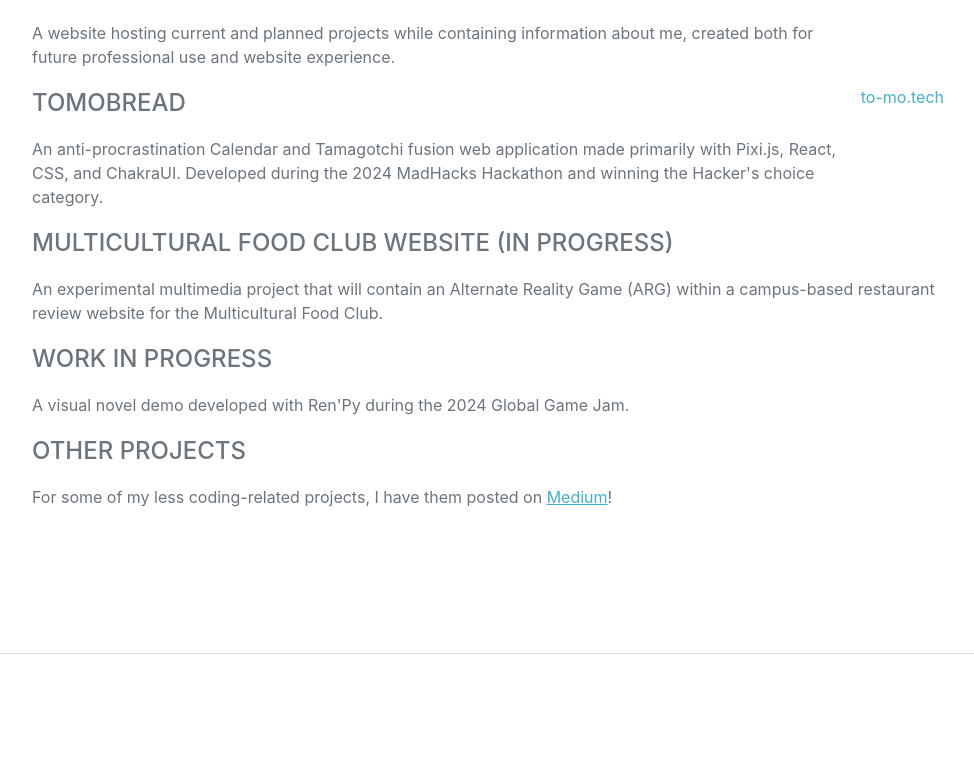
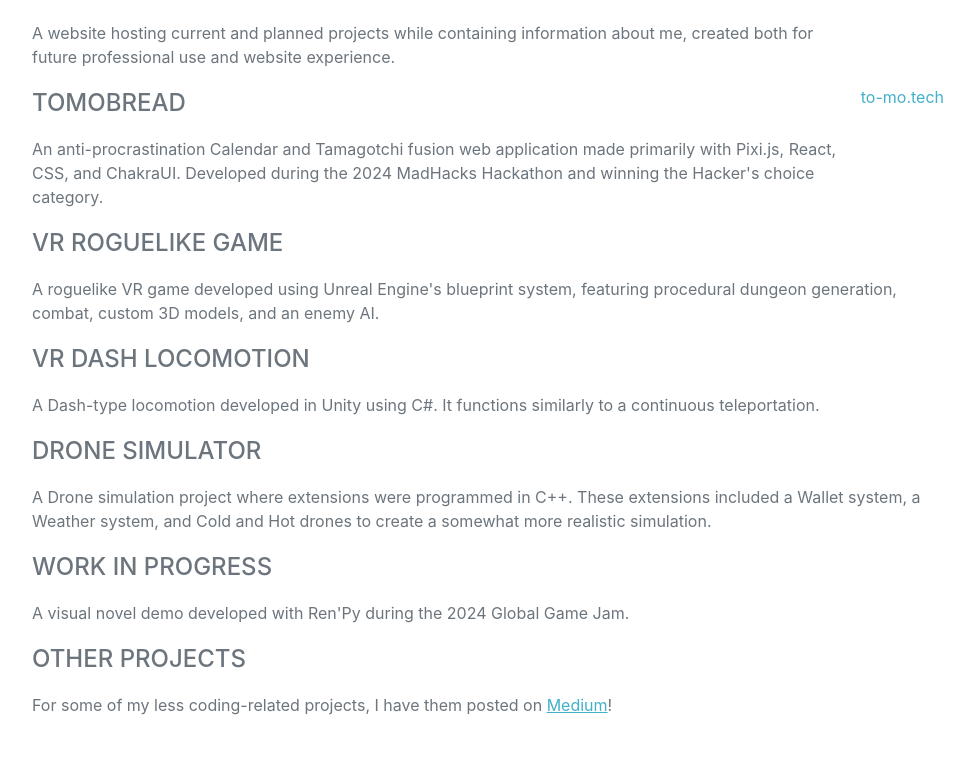
Before and after one commit to XiIinous/items, a Django app: page / in a window 1280 px wide. Shown: the part 5332-6105 px from the top of the page, without its empty margins (288-1262 px from the left). Before the commit the page ends 5986 px from the top, so only its background shows below. Run offline with Django 4.2, Linux system fonts and the light colour scheme; some libraries are stand-ins or nearby versions; some web fonts are replaced.

Commit message:
updated projects hell_world.html

```diff
--- a/hell_world/templates/hell_world.html
+++ b/hell_world/templates/hell_world.html
@@ -193,8 +193,12 @@
                                     </div>
                                     <div class="flex-shrink-0"><span class="text-primary">to-mo.tech</span></div>
                                 </div>
-                                <div class="subheading mb-3">Multicultural Food Club Website (In Progress)</div>
-                                <p>An experimental multimedia project that will contain an Alternate Reality Game (ARG) within a campus-based restaurant review website for the Multicultural Food Club.</p>
+                                <div class="subheading mb-3">VR Roguelike Game</div>
+                                <p>A roguelike VR game developed using Unreal Engine's blueprint system, featuring procedural dungeon generation, combat, custom 3D models, and an enemy AI.</p>
+                                <div class="subheading mb-3">VR Dash Locomotion</div>
+                                <p>A Dash-type locomotion developed in Unity using C#. It functions similarly to a continuous teleportation.</p>
+                                <div class="subheading mb-3">Drone Simulator</div>
+                                <p>A Drone simulation project where extensions were programmed in C++. These extensions included a Wallet system, a Weather system, and Cold and Hot drones to create a somewhat more realistic simulation.</p>
                                 <div class="subheading mb-3">Work In Progress</div>
                                 <p>A visual novel demo developed with Ren'Py during the 2024 Global Game Jam.</p>
                                 <div class="subheading mb-3">Other Projects</div>
```
